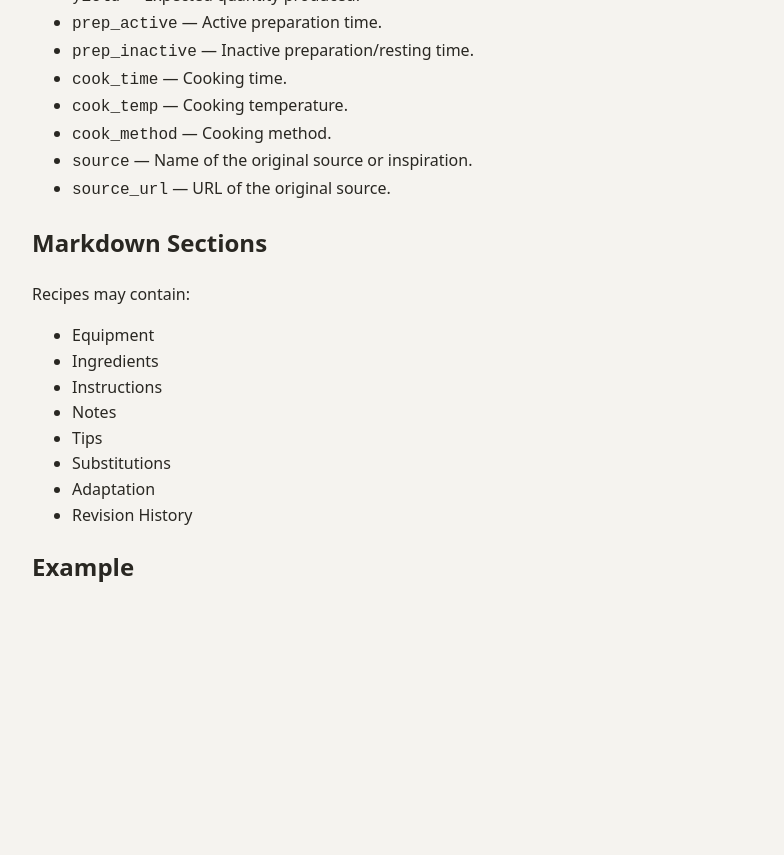
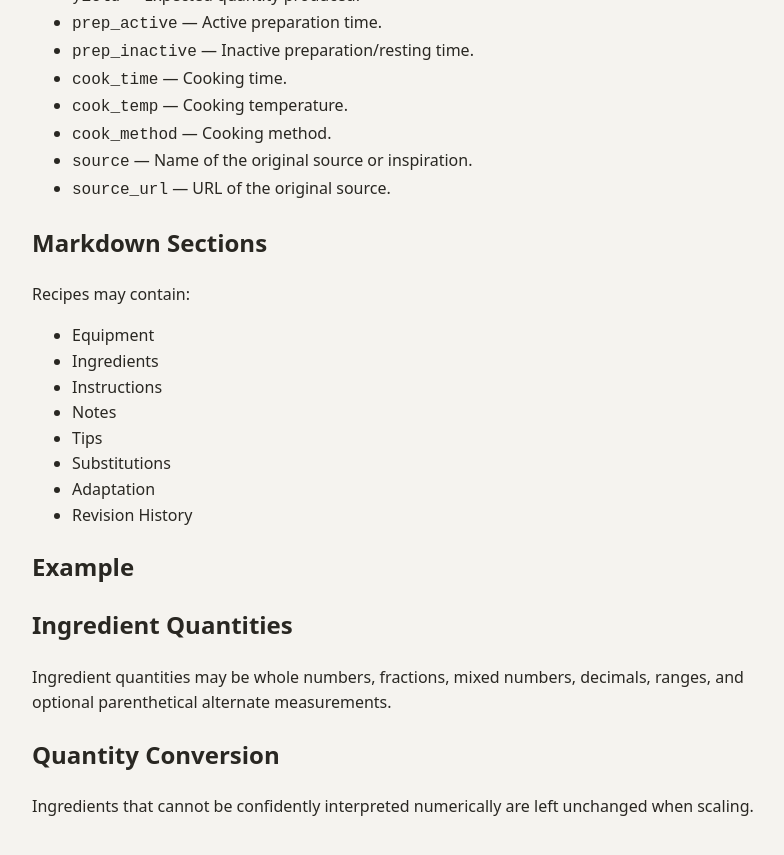
Before and after one commit to sundaycake/recipes, a Jekyll site: the page built from docs/RECIPE_SPEC.md, in a window 1280 px wide and 900 px high, scrolled down 692 px. Shown: the top 855 px of the window, without its empty margins (244-1028 px from the left). Built offline with Jekyll 4.4.1, drawn with Linux system fonts in a browser that asks for light colours; our own code applies the rules of GitHub Pages for plain Markdown files; before the commit the page ends 1362 px from its top, so only the background shows below that.

Commit message:
Update RECIPE_SPEC.md

```diff
--- a/docs/RECIPE_SPEC.md
+++ b/docs/RECIPE_SPEC.md
@@ -43,3 +43,12 @@ Recipes may contain:
 - Revision History
 
 ## Example
+
+
+## Ingredient Quantities
+
+Ingredient quantities may be whole numbers, fractions, mixed numbers, decimals, ranges, and optional parenthetical alternate measurements.
+
+## Quantity Conversion
+
+Ingredients that cannot be confidently interpreted numerically are left unchanged when scaling.
```
